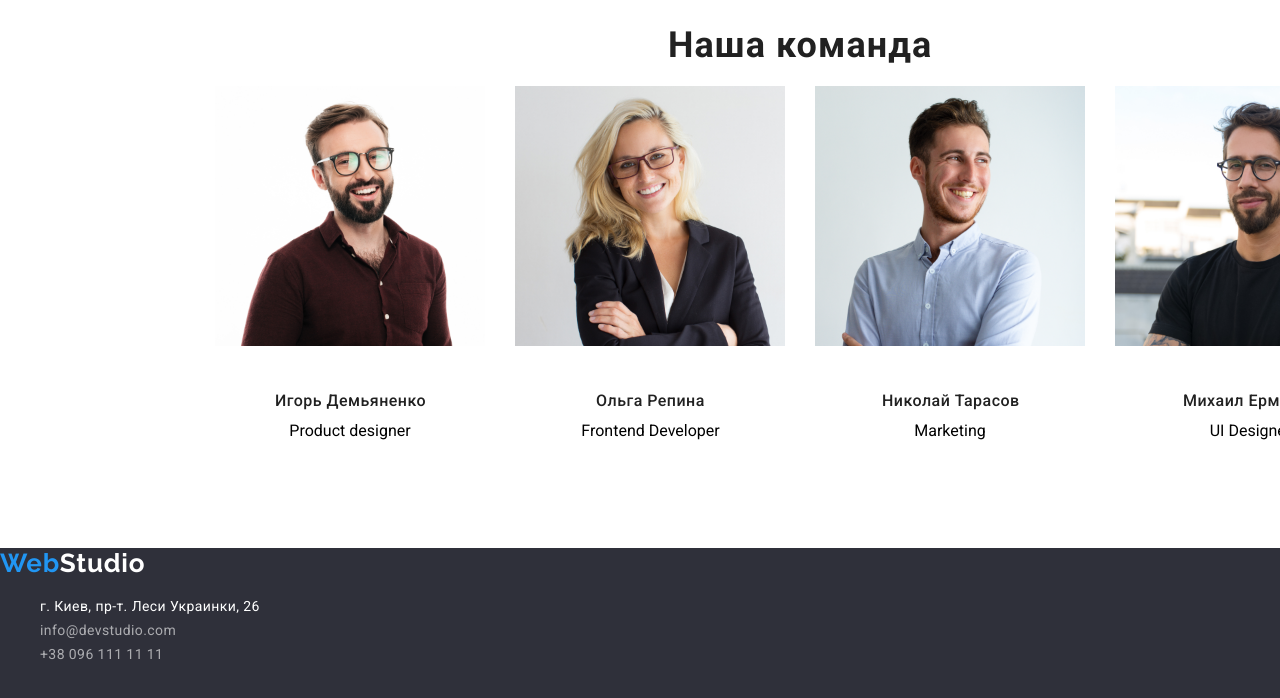
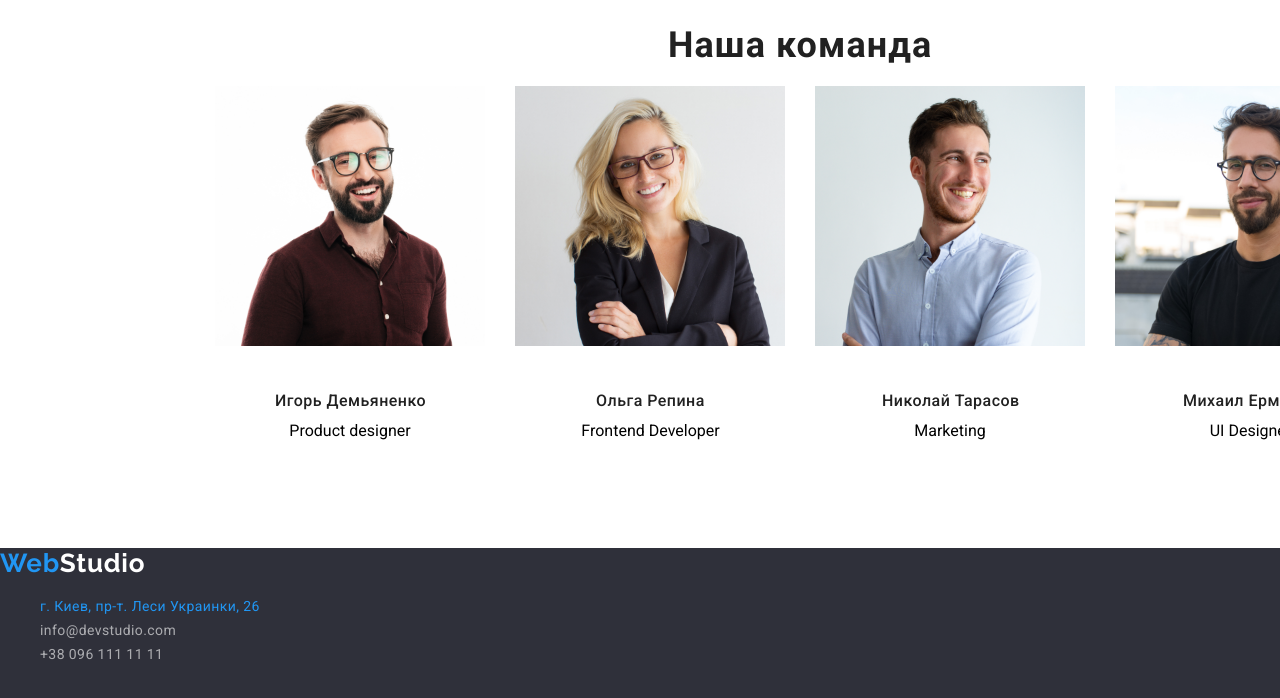
Before and after one commit to LeroViten/goit-markup-hw-02, a plain HTML site: page index.html in a window 1280 px wide. In both pictures the pointer is over the link "г. Киев, пр-т. Леси Украинки, 26". Shown: the part 1549-2247 px from the top of the page. Drawn offline with nearby package versions, Linux system fonts and the light colour scheme.

Commit message:
restored "hover&focus" to footer

```diff
--- a/css/style.css
+++ b/css/style.css
@@ -603,4 +603,13 @@ body {
   letter-spacing: 0.03em;
   color: rgba(255, 255, 255, 0.6);
 }
+
+.address-link:hover,
+.address-link:focus,
+.address-mail:hover,
+.address-mail:focus,
+.address-phone:hover,
+.address-phone:focus {
+  color: var(--accent-color);
+}
 /* =================END FOOTER========================== */
--- a/index.html
+++ b/index.html
@@ -23,8 +23,8 @@
 
             <ul class="navigation-list">
                 <li class="navigation-item-studio list"><a class="navigation-link link-active link" href="./index.html">Студия</a></li>
-                <li class="navigation-item-portfolio list"><a class="navigation-link link-follow link" href="./portfolio.html">Портфолио</a></li>
-                <li class="navigation-item-contacts list"><a class="navigation-link link-follow link" href="./contacts.html">Контакты</a></li>
+                <li class="navigation-item-portfolio list"><a class="navigation-link link" href="./portfolio.html">Портфолио</a></li>
+                <li class="navigation-item-contacts list"><a class="navigation-link link" href="./contacts.html">Контакты</a></li>
             </ul>
         </nav>
             <ul class="contact-list">
```
